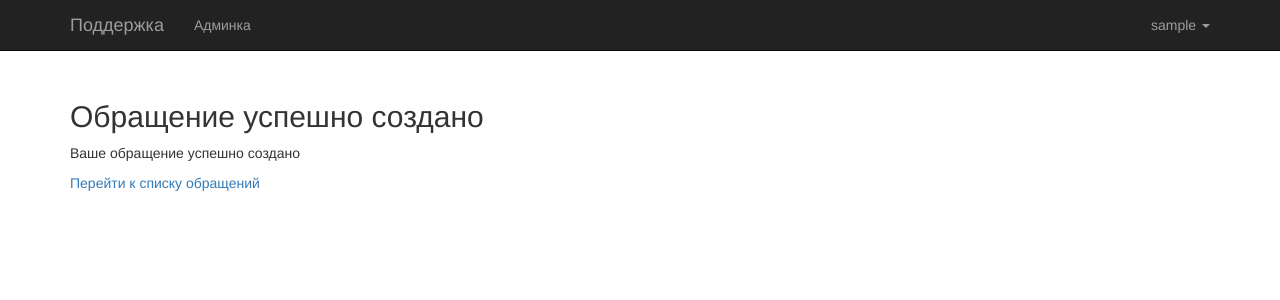
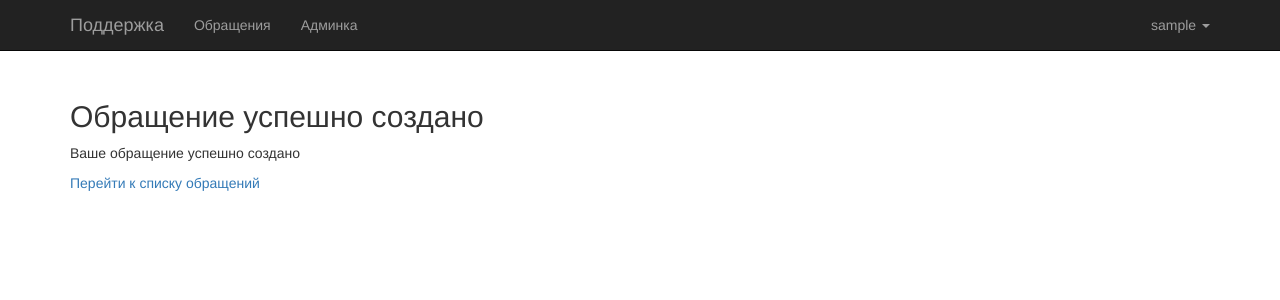
Before and after one commit to lees/support-testmail, a Django app: page /issue_created/ in a window 1280 px wide. Shown: the top 300 px of the page. Run offline with Django 3.2, Linux system fonts and the light colour scheme; the visitor is signed in with stand-in values (Sample User, id 1); parts of the project's set-up code (start-up, migrations or seed data) failed here and were passed over; some libraries are stand-ins or nearby versions.

Commit message:
Добавил явную кнопку перехода к списку обращений

```diff
--- a/templates/base.html
+++ b/templates/base.html
@@ -41,7 +41,8 @@
 				<div id="navbar" class="navbar-collapse collapse">
 					<ul class="nav navbar-nav">
 						{% if user.is_staff %}
-							<li><a class="nav-button" href="/admin/">Админка</a></li>
+              <li><a class="nav-button" href="{% url 'issues' %}">Обращения</a></li>
+              <li><a class="nav-button" href="/admin/">Админка</a></li>
             {% else %}
               <li><a class="nav-button" href="{% url 'create-issue' %}">Создать обращение</a></li>
 						{% endif %}
```
